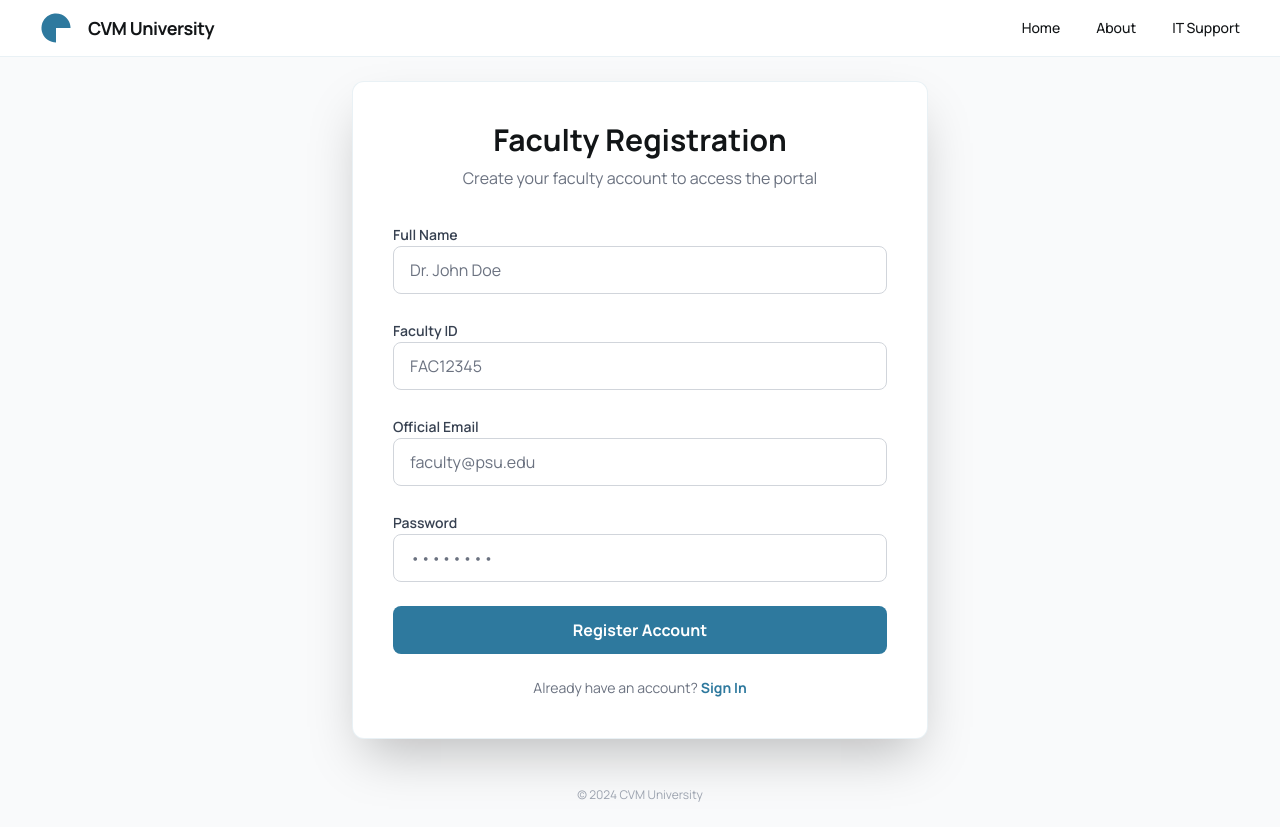
After one commit to patel-thedebugger/Face_Recognition_Attendence_System, a Django app: page /register/ in a window 1280 px wide. The commit adds this page. Run offline with Django 4.2, Linux system fonts and the light colour scheme; parts of the project's set-up code (start-up, migrations or seed data) failed here and were passed over; some libraries are stand-ins or nearby versions.

Commit message:
added faculty register page

```diff
--- a/FaceRecongnitionAttendenceSystem/urls.py
+++ b/FaceRecongnitionAttendenceSystem/urls.py
@@ -31,7 +31,7 @@ urlpatterns = [
     path('ajax/get-subjects/', get_subjects_by_semester, name='get_subjects'),
     path('Admin/Student/Register/', register_student, name='register_student'),
     path('get-labs/<int:semester_id>/', get_labs_by_semester, name='get_labs_by_semester'),
-
+    path('register/', register_view, name='Register'),
 
     path('admin/', admin.site.urls),
 ]
--- a/accounts/views.py
+++ b/accounts/views.py
@@ -20,6 +20,9 @@ def FacultyLogin_view(request):
 
 def StudentLogin_view(request):
     return render(request, 'Student/Login.html')
+
+def register_view(request):
+    return render(request, 'Faculty/Register.html')
 
 def AdminDashboard_view(request):
     return render(request, 'Admin/Admin_Dashboard.html', {
--- a/templates/Faculty/Login.html
+++ b/templates/Faculty/Login.html
@@ -138,6 +138,12 @@
                             class="material-symbols-outlined transition-transform group-hover:translate-x-1">login</span>
                     </button>
                 </form>
+                <p class="text-sm text-gray-500 dark:text-gray-400 mt-4 text-center">
+                    Don't have an account?
+                    <a href="{% url 'Register' %}" class="text-primary font-bold hover:underline">
+                        Register here
+                    </a>
+                </p>
                 <div class="mt-8 pt-8 border-t border-gray-100 dark:border-gray-800 text-center">
                     <p class="text-sm text-gray-500 dark:text-gray-400">
                         Need help accessing your account?
--- /dev/null
+++ b/templates/Faculty/Register.html
@@ -0,0 +1,107 @@
+<!DOCTYPE html>
+<html class="light" lang="en">
+<head>
+    <meta charset="utf-8" />
+    <meta name="viewport" content="width=device-width, initial-scale=1.0" />
+    <title>Faculty Registration | Pacific State University</title>
+
+    <script src="https://cdn.tailwindcss.com?plugins=forms,container-queries"></script>
+
+    <link href="https://fonts.googleapis.com/css2?family=Manrope:wght@300;400;500;600;700;800&display=swap" rel="stylesheet"/>
+    <link href="https://fonts.googleapis.com/css2?family=Material+Symbols+Outlined" rel="stylesheet"/>
+
+    <script>
+        tailwind.config = {
+            darkMode: "class",
+            theme: {
+                extend: {
+                    colors: {
+                        primary: "#2e799e",
+                        "background-light": "#f9fafb",
+                        "background-dark": "#182125",
+                    },
+                    fontFamily: {
+                        display: ["Manrope", "sans-serif"]
+                    },
+                },
+            },
+        }
+    </script>
+</head>
+
+<body class="bg-background-light dark:bg-background-dark min-h-screen flex flex-col font-display">
+
+{% include 'nav.html' %}
+
+<main class="flex-grow flex items-center justify-center p-6">
+    <div class="w-full max-w-xl bg-white dark:bg-background-dark rounded-xl shadow-2xl p-10 border border-primary/10">
+
+        <div class="text-center mb-8">
+            <h2 class="text-3xl font-bold text-[#121517] dark:text-white mb-2">
+                Faculty Registration
+            </h2>
+            <p class="text-gray-500 dark:text-gray-400">
+                Create your faculty account to access the portal
+            </p>
+        </div>
+
+        <form class="space-y-6">
+            <!-- Full Name -->
+            <div>
+                <label class="text-sm font-semibold text-gray-700 dark:text-gray-200">
+                    Full Name
+                </label>
+                <input type="text" placeholder="Dr. John Doe"
+                    class="w-full h-12 rounded-lg border border-gray-300 dark:border-gray-700 px-4 focus:ring-2 focus:ring-primary"/>
+            </div>
+
+            <!-- Faculty ID -->
+            <div>
+                <label class="text-sm font-semibold text-gray-700 dark:text-gray-200">
+                    Faculty ID
+                </label>
+                <input type="text" placeholder="FAC12345"
+                    class="w-full h-12 rounded-lg border border-gray-300 dark:border-gray-700 px-4 focus:ring-2 focus:ring-primary"/>
+            </div>
+
+            <!-- Email -->
+            <div>
+                <label class="text-sm font-semibold text-gray-700 dark:text-gray-200">
+                    Official Email
+                </label>
+                <input type="email" placeholder="faculty@psu.edu"
+                    class="w-full h-12 rounded-lg border border-gray-300 dark:border-gray-700 px-4 focus:ring-2 focus:ring-primary"/>
+            </div>
+
+            <!-- Password -->
+            <div>
+                <label class="text-sm font-semibold text-gray-700 dark:text-gray-200">
+                    Password
+                </label>
+                <input type="password" placeholder="••••••••"
+                    class="w-full h-12 rounded-lg border border-gray-300 dark:border-gray-700 px-4 focus:ring-2 focus:ring-primary"/>
+            </div>
+
+            <!-- Register Button -->
+            <button type="submit"
+                class="w-full h-12 bg-primary text-white font-bold rounded-lg hover:bg-primary/90 transition">
+                Register Account
+            </button>
+        </form>
+
+        <div class="mt-6 text-center text-sm text-gray-500 dark:text-gray-400">
+            Already have an account?
+            <a href="{% url 'FacultyLogin_view' %}" class="text-primary font-bold hover:underline">
+                Sign In
+            </a>
+        </div>
+
+    </div>
+</main>
+
+<footer class="py-6 text-center text-xs text-gray-400">
+    © 2024 CVM University
+</footer>
+
+</body>
+</html>
```
